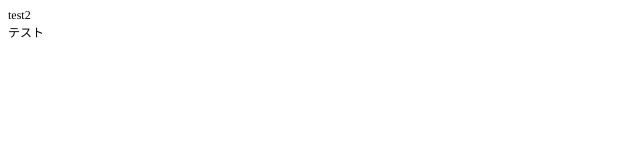
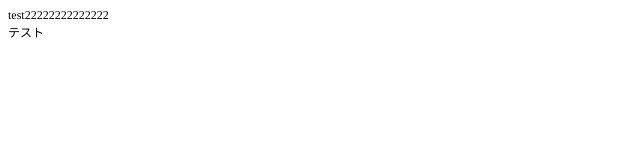
Before and after one commit to takahitohayakawa/hello-world, a plain HTML site: page index.html in a window 1280 px wide. Shown: the full height of the page, 0-640 px from the left. Drawn offline with Linux system fonts and the light colour scheme.

Commit message:
Update index.html

```diff
--- a/index.html
+++ b/index.html
@@ -13,7 +13,7 @@
   </style>
 </head>
 <body>
-<p class="p1"><span class="s1">test2</span></p>
+<p class="p1"><span class="s1">test22222222222222</span></p>
 <p class="p2"><span class="s1">テスト</span></p>
 </body>
 </html>
```
